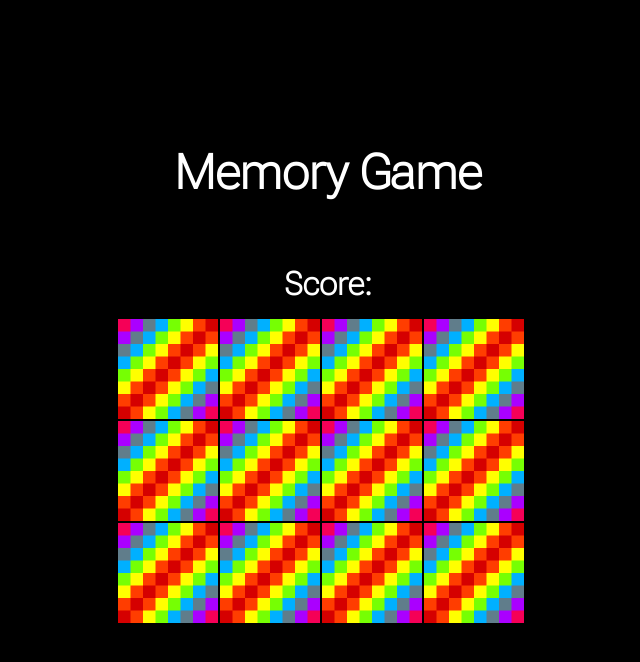
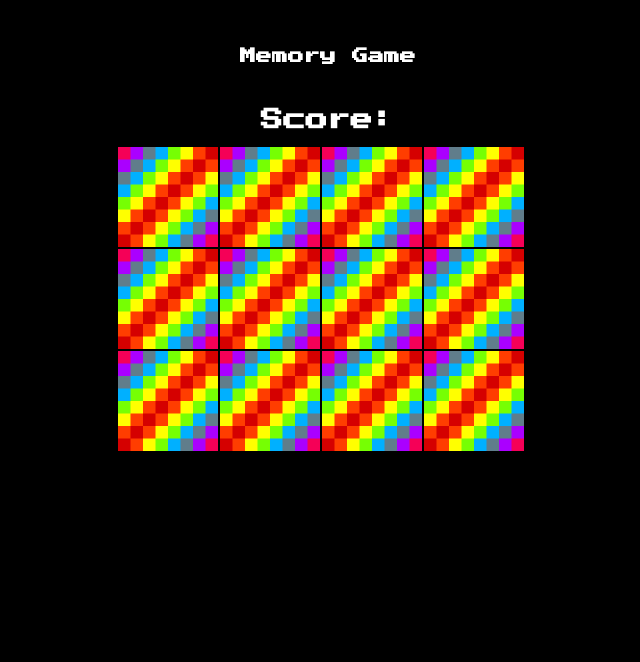
Before and after one commit to LauraK0/simple-games, a plain HTML site: page memory game/index.html in a window 1280 px wide. Shown: the whole page, without its empty margins (312-952 px from the left). Drawn offline with Linux system fonts and the light colour scheme.

Commit message:
Update memory-game.css

```diff
--- a/memory game/memory-game.css
+++ b/memory game/memory-game.css
@@ -1,19 +1,18 @@
-@import url('https://fonts.googleapis.com/css2?family=Roboto+Flex:opsz,wght@8..144,100&display=swap');
 
 *{
     box-sizing: border-box;
     margin: 0;
     background-color: black;
     color: white;
-    font-family: 'Roboto Flex', sans-serif;
+      font-family: 'Press Start 2P', sans-serif;
 }
 h1 {
-    font-size:3em;
+    font-size:1em;
     margin-top:3em;
     text-align: center;
 }
 h3 {
-    font-size:2em;
+    font-size:1.4em;
     margin-top:2em;
     text-align: center;
 }
```
